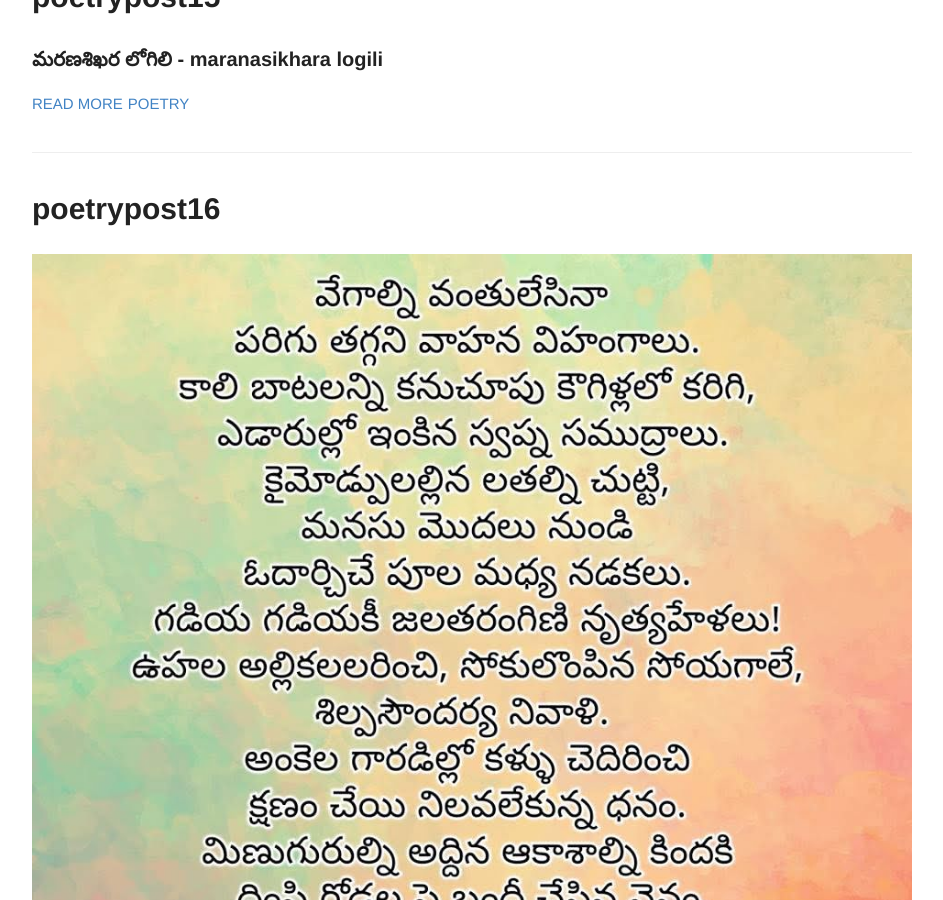
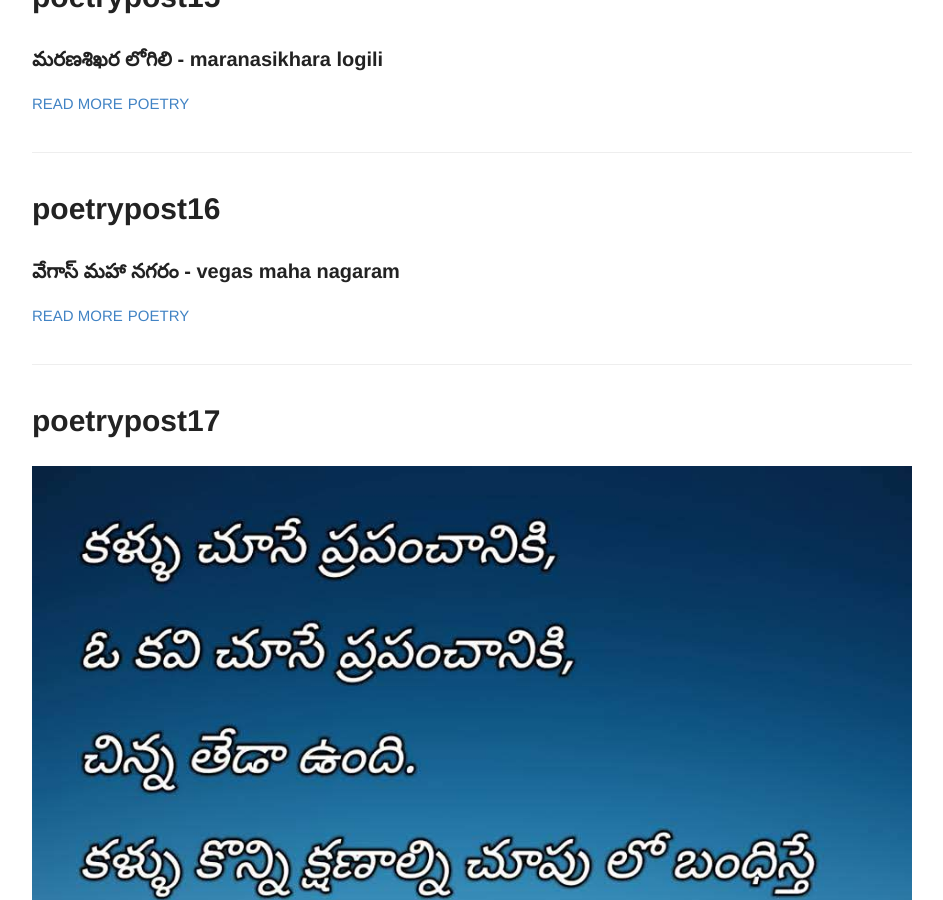
Before and after one commit to rsk/rsk.github.io, a Jekyll site: the page built from index.html, in a window 1280 px wide and 900 px high, scrolled down 8921 px. Shown: the whole window, without its empty margins (168-1111 px from the left). Built offline with Jekyll 4.4.1, drawn with Linux system fonts in a browser that asks for light colours.

Commit message:
update excerpt

```diff
--- a/_posts/2014-6-24-poetrypost16.md
+++ b/_posts/2014-6-24-poetrypost16.md
@@ -2,6 +2,7 @@
 layout: post
 title: poetrypost16
 number: 16
+excerpt: వేగాస్ మహా నగరం - vegas maha nagaram
 tags:
   - poetry
 
```
